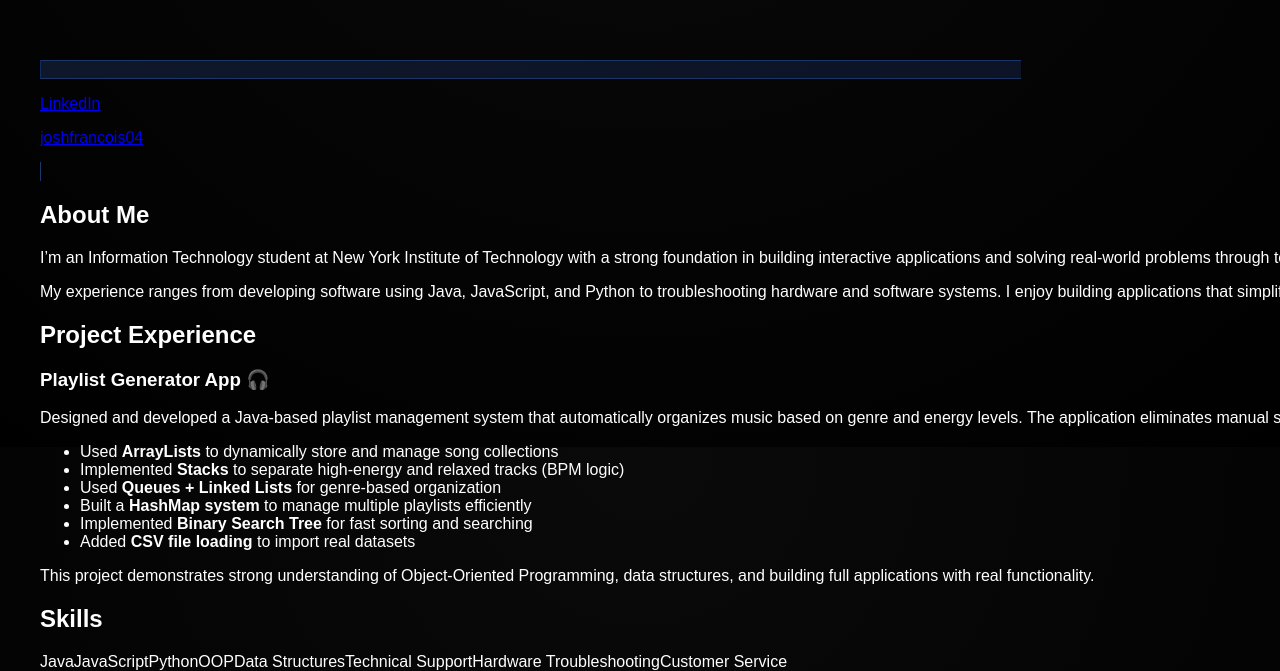
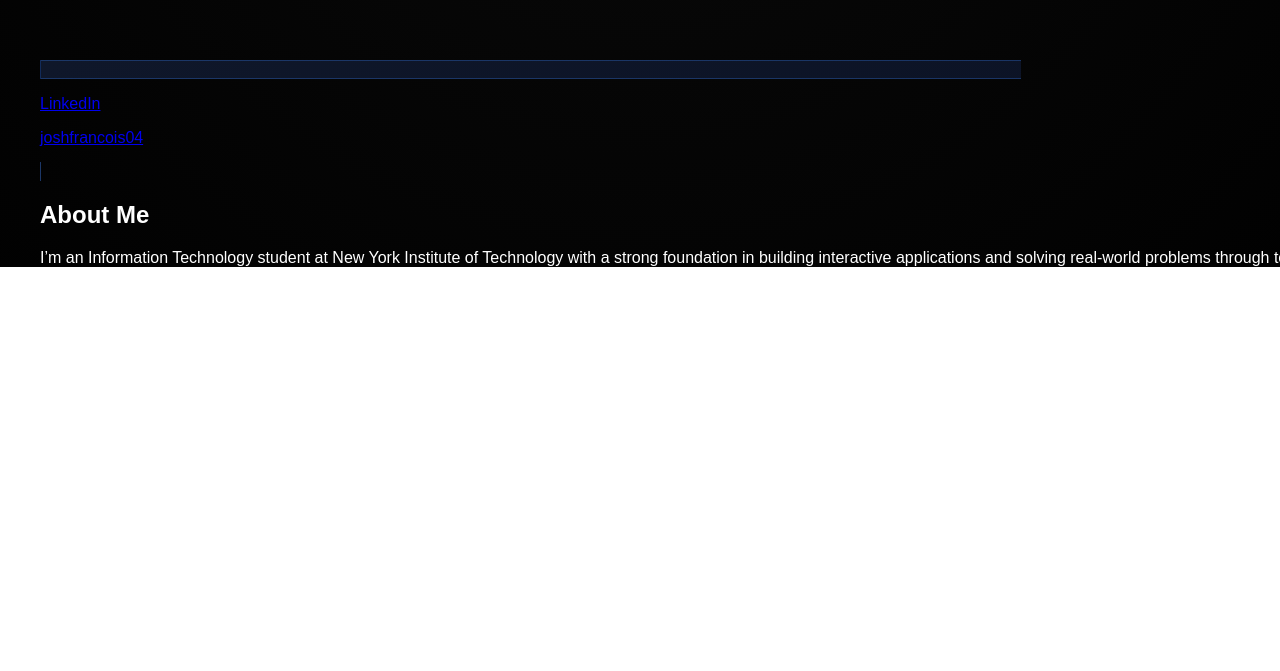
Before and after one commit to JFranc25/josh-francois-portfolio, a React (Vite) app: page /about in a window 1280 px wide. Shown: the part 4353-5024 px from the top of the page. After the commit the page ends 4620 px from the top, so only its background shows below. Built offline with nearby package versions, Linux system fonts and the light colour scheme.

Commit message:
fix all image imports

```diff
--- a/src/AboutPage.jsx
+++ b/src/AboutPage.jsx
@@ -1,8 +1,6 @@
 import { useNavigate } from "react-router-dom";
 import { motion } from "framer-motion";
 import { useState } from "react";
-
-
 
 export default function AboutPage() {
   const navigate = useNavigate();
@@ -21,24 +19,22 @@ export default function AboutPage() {
       animate={{ opacity: 1 }}
     >
 
-      {/* HERO SECTION */}
       <div className="about-hero">
         <button className="back-btn" onClick={() => navigate(-1)}>
           ← Back
         </button>
 
-        <img src="/profile.jpg" className="profile-img" />
+        {/* ✅ IMPORTANT: image must exist */}
+        <img src="/profile.jpg" className="profile-img" alt="Profile" />
 
         <div className="about-info">
           <h1>Joshua Francois</h1>
           <p className="tagline">IT Student • Developer • Problem Solver</p>
 
-          {/* CONTACT */}
           <div className="contact-row">
 
-            {/* EMAIL */}
             <div className="contact-card" onClick={copyEmail}>
-              <img src="/gmail.png" className="contact-icon" />
+              <img src="/gmail.png" className="contact-icon" alt="Email" />
               <div>
                 <p className="label">Email</p>
                 <p className="value">Josh.Francois04@gmail.com</p>
@@ -46,14 +42,13 @@ export default function AboutPage() {
               {copied && <span className="copied">Copied</span>}
             </div>
 
-            {/* LINKEDIN */}
             <a
               href="https://www.linkedin.com/in/joshfrancois04/"
               target="_blank"
               rel="noreferrer"
               className="contact-card"
             >
-              <img src="/linkedin.png" className="contact-icon" />
+              <img src="/linkedin.png" className="contact-icon" alt="LinkedIn" />
               <div>
                 <p className="label">LinkedIn</p>
                 <p className="value">joshfrancois04</p>
@@ -64,65 +59,12 @@ export default function AboutPage() {
         </div>
       </div>
 
-      {/* ABOUT */}
       <div className="about-section">
         <h2>About Me</h2>
         <p>
           I’m an Information Technology student at New York Institute of Technology with a strong
           foundation in building interactive applications and solving real-world problems through technology.
-          I combine technical skills with customer-focused thinking, allowing me to design systems that are both
-          functional and user-friendly.
         </p>
-
-        <p>
-          My experience ranges from developing software using Java, JavaScript, and Python to troubleshooting
-          hardware and software systems. I enjoy building applications that simplify complex tasks and improve user experience.
-        </p>
-      </div>
-
-      {/* PROJECT EXPERIENCE */}
-      <div className="about-section">
-        <h2>Project Experience</h2>
-
-        <div className="project-highlight">
-          <h3>Playlist Generator App 🎧</h3>
-
-          <p>
-            Designed and developed a Java-based playlist management system that automatically organizes music
-            based on genre and energy levels. The application eliminates manual sorting by categorizing songs
-            using BPM and structured data logic.
-          </p>
-
-          <ul>
-            <li>Used <strong>ArrayLists</strong> to dynamically store and manage song collections</li>
-            <li>Implemented <strong>Stacks</strong> to separate high-energy and relaxed tracks (BPM logic)</li>
-            <li>Used <strong>Queues + Linked Lists</strong> for genre-based organization</li>
-            <li>Built a <strong>HashMap system</strong> to manage multiple playlists efficiently</li>
-            <li>Implemented <strong>Binary Search Tree</strong> for fast sorting and searching</li>
-            <li>Added <strong>CSV file loading</strong> to import real datasets</li>
-          </ul>
-
-          <p className="project-note">
-            This project demonstrates strong understanding of Object-Oriented Programming,
-            data structures, and building full applications with real functionality.
-          </p>
-        </div>
-      </div>
-
-      {/* SKILLS */}
-      <div className="about-section">
-        <h2>Skills</h2>
-
-        <div className="skills-grid">
-          <span>Java</span>
-          <span>JavaScript</span>
-          <span>Python</span>
-          <span>OOP</span>
-          <span>Data Structures</span>
-          <span>Technical Support</span>
-          <span>Hardware Troubleshooting</span>
-          <span>Customer Service</span>
-        </div>
       </div>
 
     </motion.div>
--- a/src/App.jsx
+++ b/src/App.jsx
@@ -1,7 +1,7 @@
 import { useState, useEffect } from "react";
 import { motion, AnimatePresence } from "framer-motion";
 import { Routes, Route, useNavigate } from "react-router-dom";
-import profilePic from "./assets/profile.jpg";
+
 import ProjectPage from "./ProjectPage";
 import AboutPage from "./AboutPage";
 import ContactPage from "./ContactPage";
@@ -133,7 +133,7 @@ export default function App() {
 
                     {/* HERO */}
                     <div className="profile-hero">
-                      <img src={profilePic} className="profile-pic" />
+                      <img src="/profile.jpg" className="profile-pic" />
 
                       <div className="profile-info">
                         <p className="profile-label">Developer</p>
```
